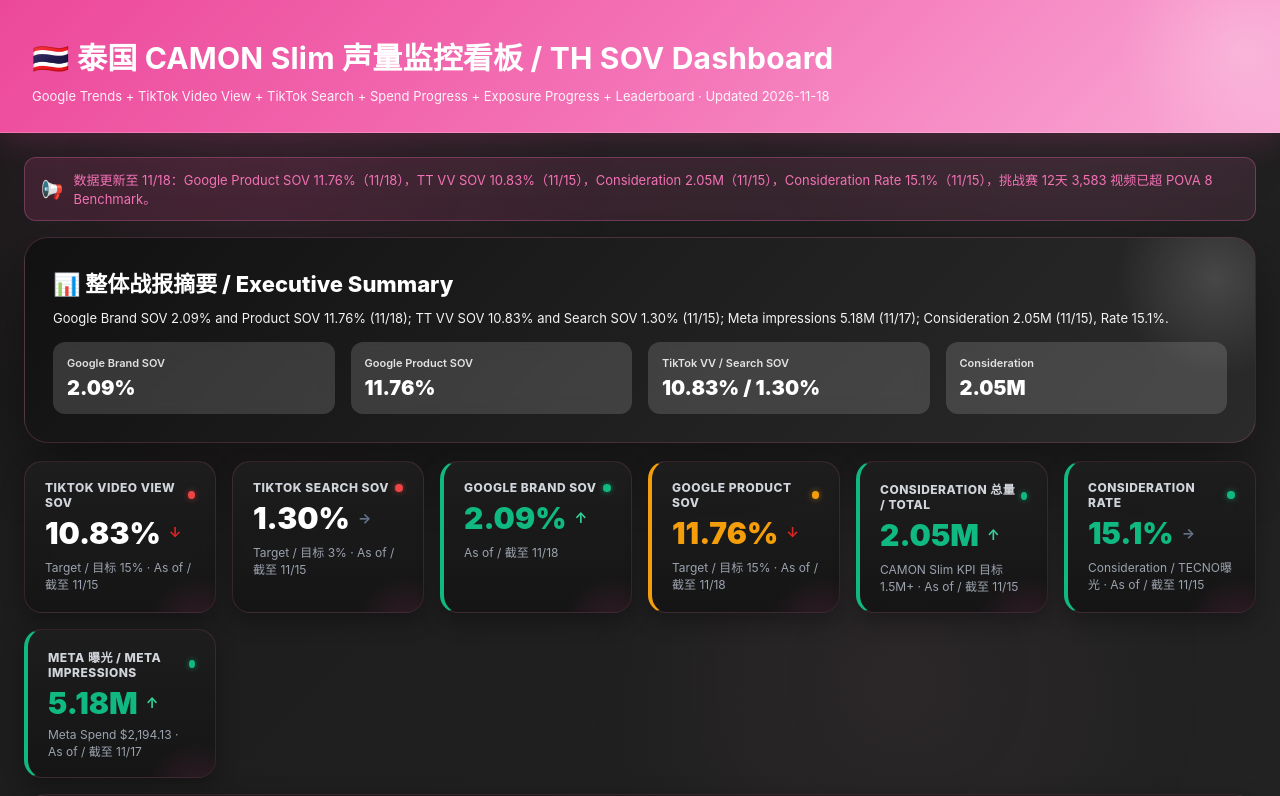
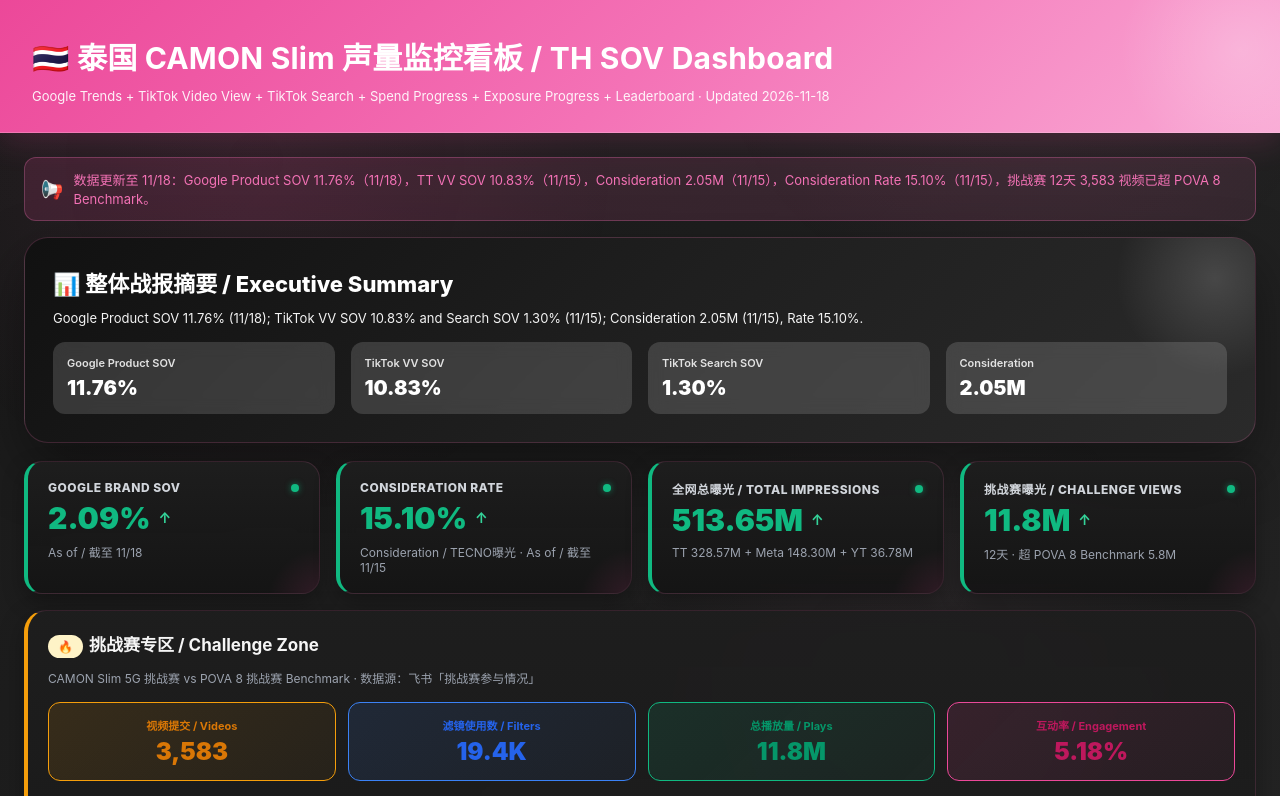
Before and after one commit to Evachennnnnnn/camon-slim-dashboard-th, a plain HTML site: page index.html in a window 1280 px wide. Shown: the top 796 px of the page. Drawn offline with nearby package versions, Linux system fonts and the light colour scheme.

Commit message:
Restructure: Hero=4 KPIs(Product/VV/Search/Consideration), Cards=Brand SOV/Rate/Total Impressions/Challenge

```diff
--- a/index.html
+++ b/index.html
@@ -307,21 +307,21 @@ body::before { content:""; position:fixed; inset:0; pointer-events:none; backgro
 const D = {
   "updatedDate": "2026-11-18",
   "dataAsOf": "11/18",
-  "alertBanner": "数据更新至 11/18：Google Product SOV 11.76%（11/18），TT VV SOV 10.83%（11/15），Consideration 2.05M（11/15），Consideration Rate 15.1%（11/15），挑战赛 12天 3,583 视频已超 POVA 8 Benchmark。",
+  "alertBanner": "数据更新至 11/18：Google Product SOV 11.76%（11/18），TT VV SOV 10.83%（11/15），Consideration 2.05M（11/15），Consideration Rate 15.10%（11/15），挑战赛 12天 3,583 视频已超 POVA 8 Benchmark。",
   "hero": {
-    "desc": "Google Brand SOV 2.09% and Product SOV 11.76% (11/18); TT VV SOV 10.83% and Search SOV 1.30% (11/15); Meta impressions 5.18M (11/17); Consideration 2.05M (11/15), Rate 15.1%.",
+    "desc": "Google Product SOV 11.76% (11/18); TikTok VV SOV 10.83% and Search SOV 1.30% (11/15); Consideration 2.05M (11/15), Rate 15.10%.",
     "stats": [
-      {
-        "label": "Google Brand SOV",
-        "value": "2.09%"
-      },
       {
         "label": "Google Product SOV",
         "value": "11.76%"
       },
       {
-        "label": "TikTok VV / Search SOV",
-        "value": "10.83% / 1.30%"
+        "label": "TikTok VV SOV",
+        "value": "10.83%"
+      },
+      {
+        "label": "TikTok Search SOV",
+        "value": "1.30%"
       },
       {
         "label": "Consideration",
@@ -330,26 +330,6 @@ const D = {
     ]
   },
   "kpis": [
-    {
-      "label": "TikTok Video View SOV",
-      "statusDot": "status-red",
-      "value": "10.83%",
-      "trend": "↓",
-      "trendClass": "trend-down",
-      "sub": "Target / 目标 15% · As of / 截至 11/15",
-      "borderLeft": null,
-      "valueColor": null
-    },
-    {
-      "label": "TikTok Search SOV",
-      "statusDot": "status-red",
-      "value": "1.30%",
-      "trend": "→",
-      "trendClass": "trend-flat",
-      "sub": "Target / 目标 3% · As of / 截至 11/15",
-      "borderLeft": null,
-      "valueColor": null
-    },
     {
       "label": "Google Brand SOV",
       "statusDot": "status-green",
@@ -361,42 +341,32 @@ const D = {
       "valueColor": "#10b981"
     },
     {
-      "label": "Google Product SOV",
-      "statusDot": "status-yellow",
-      "value": "11.76%",
-      "trend": "↓",
-      "trendClass": "trend-down",
-      "sub": "Target / 目标 15% · As of / 截至 11/18",
-      "borderLeft": "#f59e0b",
-      "valueColor": "#f59e0b"
-    },
-    {
-      "label": "Consideration 总量 / Total",
+      "label": "Consideration Rate",
       "statusDot": "status-green",
-      "value": "2.05M",
+      "value": "15.10%",
       "trend": "↑",
       "trendClass": "trend-up",
-      "sub": "CAMON Slim KPI 目标 1.5M+ · As of / 截至 11/15",
-      "borderLeft": "#10b981",
-      "valueColor": "#10b981"
-    },
-    {
-      "label": "Consideration Rate",
-      "statusDot": "status-green",
-      "value": "15.1%",
-      "trend": "→",
-      "trendClass": "trend-flat",
       "sub": "Consideration / TECNO曝光 · As of / 截至 11/15",
       "borderLeft": "#10b981",
       "valueColor": "#10b981"
     },
     {
-      "label": "Meta 曝光 / Meta Impressions",
+      "label": "全网总曝光 / Total Impressions",
       "statusDot": "status-green",
-      "value": "5.18M",
+      "value": "513.65M",
       "trend": "↑",
       "trendClass": "trend-up",
-      "sub": "Meta Spend $2,194.13 · As of / 截至 11/17",
+      "sub": "TT 328.57M + Meta 148.30M + YT 36.78M",
+      "borderLeft": "#10b981",
+      "valueColor": "#10b981"
+    },
+    {
+      "label": "挑战赛曝光 / Challenge Views",
+      "statusDot": "status-green",
+      "value": "11.8M",
+      "trend": "↑",
+      "trendClass": "trend-up",
+      "sub": "12天 · 超 POVA 8 Benchmark 5.8M",
       "borderLeft": "#10b981",
       "valueColor": "#10b981"
     }
```
